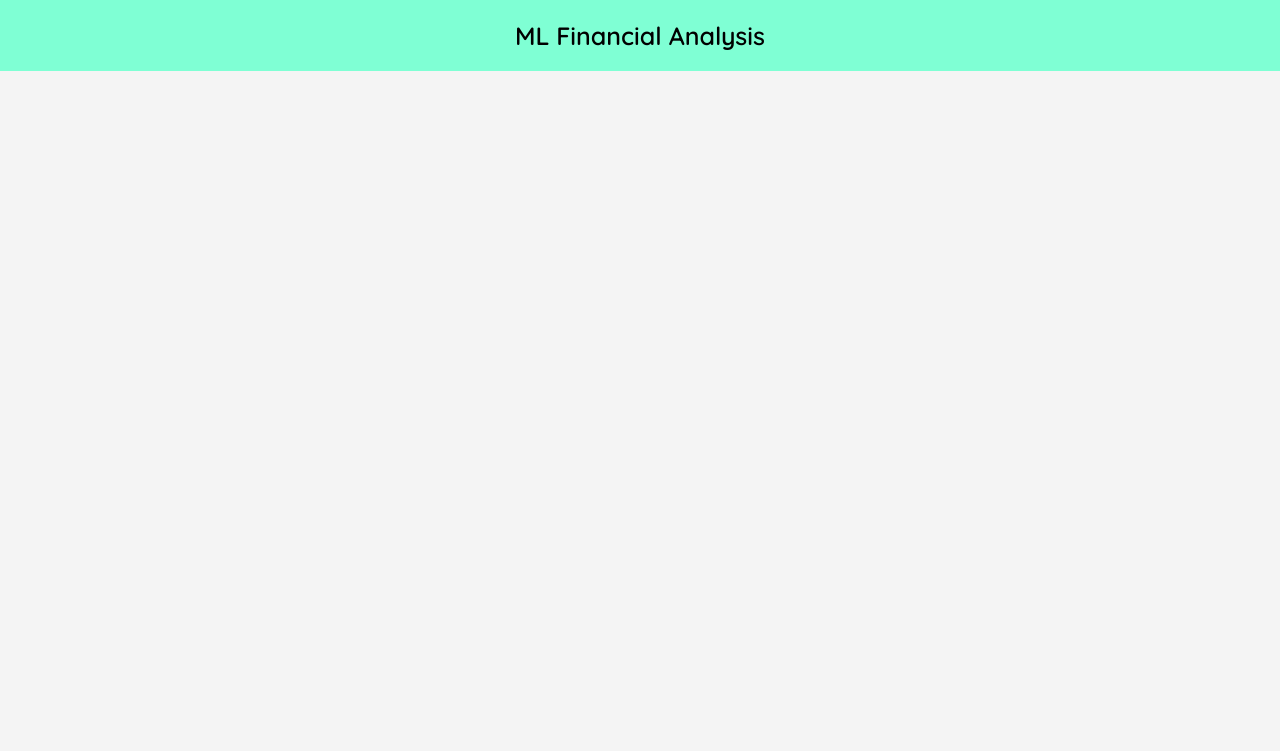
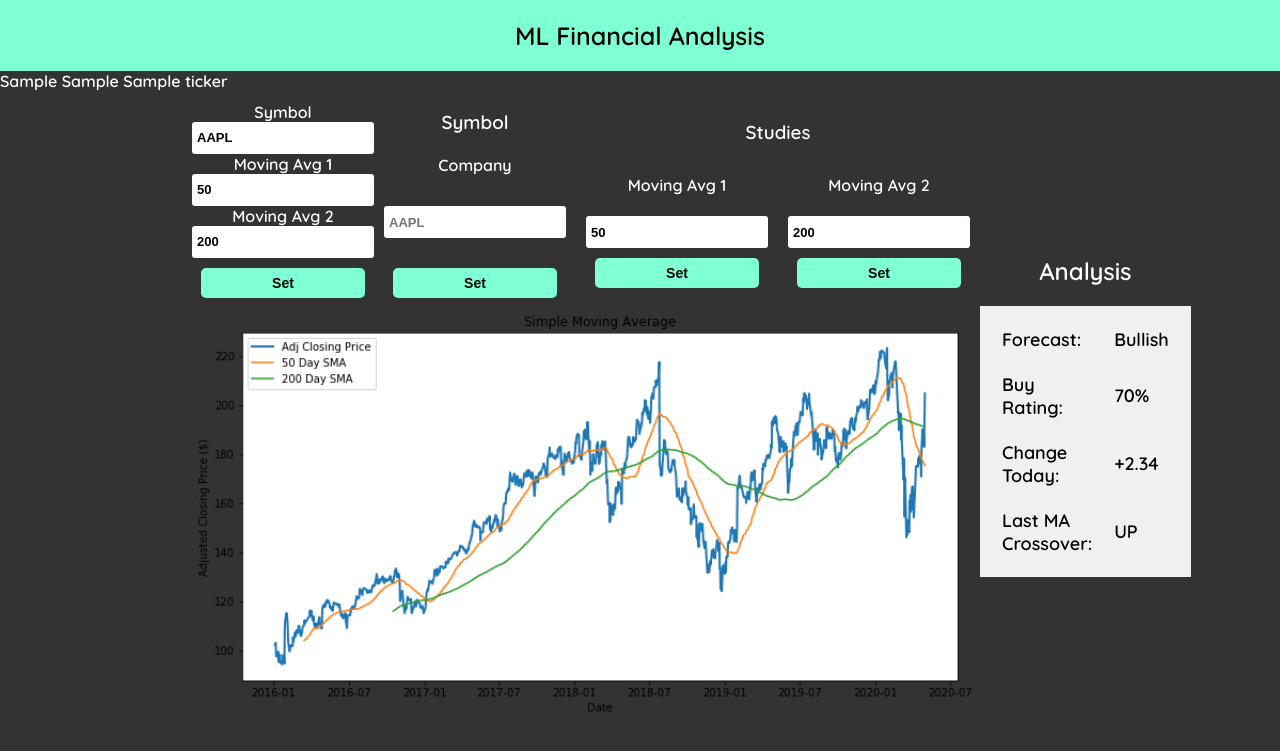
Before and after one commit to vpinnika/Machine_Learning_Financial_Analysis, a Flask app: template Young server/public/templates/submit.html in a window 1280 px wide. Shown: the top 751 px of the page. Run offline with Flask 2, Linux system fonts and the light colour scheme; the template is opened without the code that fills it: most values are stand-ins (such as "Sample title", 1, 10 or a date in 2020).

Commit message:
form validation

```diff
--- a/Young server/public/app.py
+++ b/Young server/public/app.py
@@ -5,15 +5,6 @@ app=Flask(__name__)
 
 @app.route("/",methods = ["GET","POST"])
 def index():
-    # print('hiii')
-    # print('method:  ',request.method)
-    if request.method == "POST":
-        print('hey there')
-        req = request
-        print(req.form)
-        # print(username)
-        # return redirect(request.url)
-
     return render_template("index.html")
 
 @app.route("/submit",methods=["POST","GET"])
@@ -21,7 +12,12 @@ def submit():
     if request.method == 'POST':
         req = request
         print(req.form)
-        return render_template("submit.html")
+        ticker = request.form['ticker']
+        ma1 = request.form['ma1']
+        ma2 = request.form['ma2']
+
+
+        return render_template("submit.html",ma1=ma1,ma2=ma2,ticker=ticker)
     else:
         return render_template("submit.html")
 
--- a/Young server/public/templates/base.html
+++ b/Young server/public/templates/base.html
@@ -11,7 +11,8 @@
 
 <body>
     <nav class="nav">ML Financial Analysis</nav>
-
+    {% block content %}
+    {% endblock %}
 
 </body>
 </html>
--- a/Young server/public/templates/submit.html
+++ b/Young server/public/templates/submit.html
@@ -2,9 +2,24 @@
 {% block title %}{% endblock %}
 
 {% block content %}
+{{ ma1 }}
+{{ ma2 }}
+{{ ticker }}
+
 <section id="sectOne">
     <div class="wrapper">
     <div class="params">
+
+        <form action="/submit" method="POST">
+            <label>Symbol</label>
+            <input class="form-control" type="text" id="ticker" value="AAPL" name="ticker">
+            <br>
+            <label>Moving Avg 1</label>
+            <input class="form-control" type="text" id="ma1" value="50" name="ma1">
+            <label>Moving Avg 2</label>
+            <input class="form-control" type="text" id="ma2" value="200" name="ma2">
+            <button type="submit" class="button">Set</button>
+        </form>
 
         <div class="ticker">
             <h3>Symbol</h3>
@@ -28,15 +43,19 @@
 
                 <div class="ma1">
                     <h4>Moving Avg 1</h4>
-                    <input type="text" id="ma1" value="50">
-                    <br><button class="button">Set</button>
+                    <!-- <form action="/submit" method="POST"> -->
+                    <input class="form-control" type="text" id="ma1" value="50" name="ma1">
+                    <br><button type="submit" class="button">Set</button>
+                    <!-- </form> -->
                 </div>
 
-                <!-- <div class="studies"> -->
+
                 <div class="ma2">
                     <h4>Moving Avg 2</h4>
-                    <input type="text" id="ma2" value="200">
-                    <br><button class="button">Set</button>
+                    <!-- <form action="/submit" method="POST"> -->
+                        <input class="form-control" type="text" id="ma2" value="200" name="ma2">
+                        <br><button type="submit" class="button">Set</button>
+                        <!-- </form> -->
                 </div>
                 <!-- <h4>Moving Avg 2</h4> -->
             </div>
@@ -64,26 +83,7 @@
 
 </section>
 
-<!-- <h1>{{s}}</h1> -->
-<form action="/submit" method="POST">
 
-    <div class="form-group">
-        <label>username</label>
-        <input type="text" class="form-control" name="username" id="username">
-    </div>
-
-    <div class="form-group">
-        <label>email</label>
-        <input type="text" class="form-control" name="email">
-    </div>
-
-    <div class="form-group">
-        <label>password</label>
-        <input type="text" class="form-control" name="password">
-    </div>
-
-    <button type="submit">sign up</button>
-</form>
 
 </body>
 <script src="./static/autocaps.js"></script>
```
